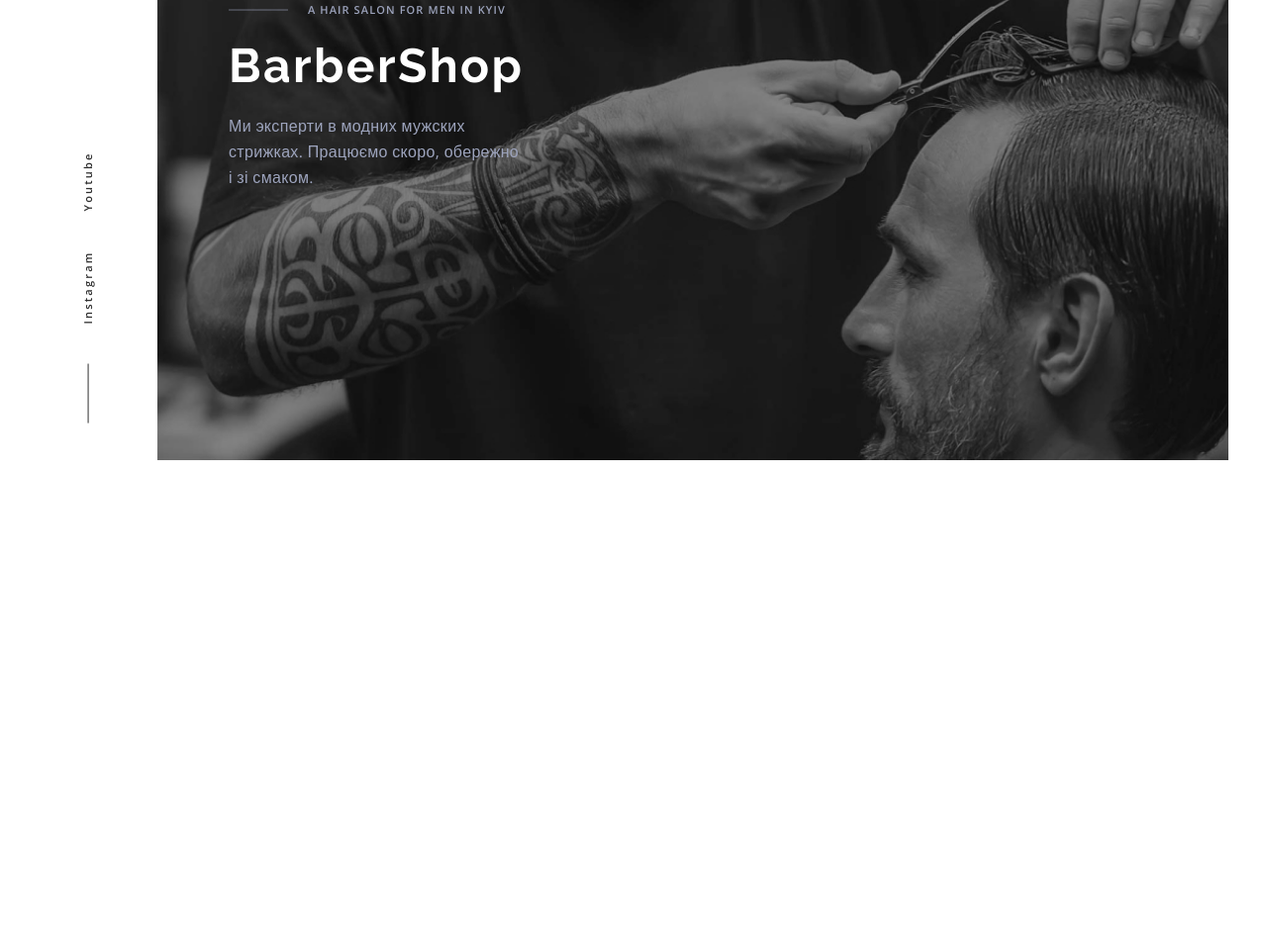
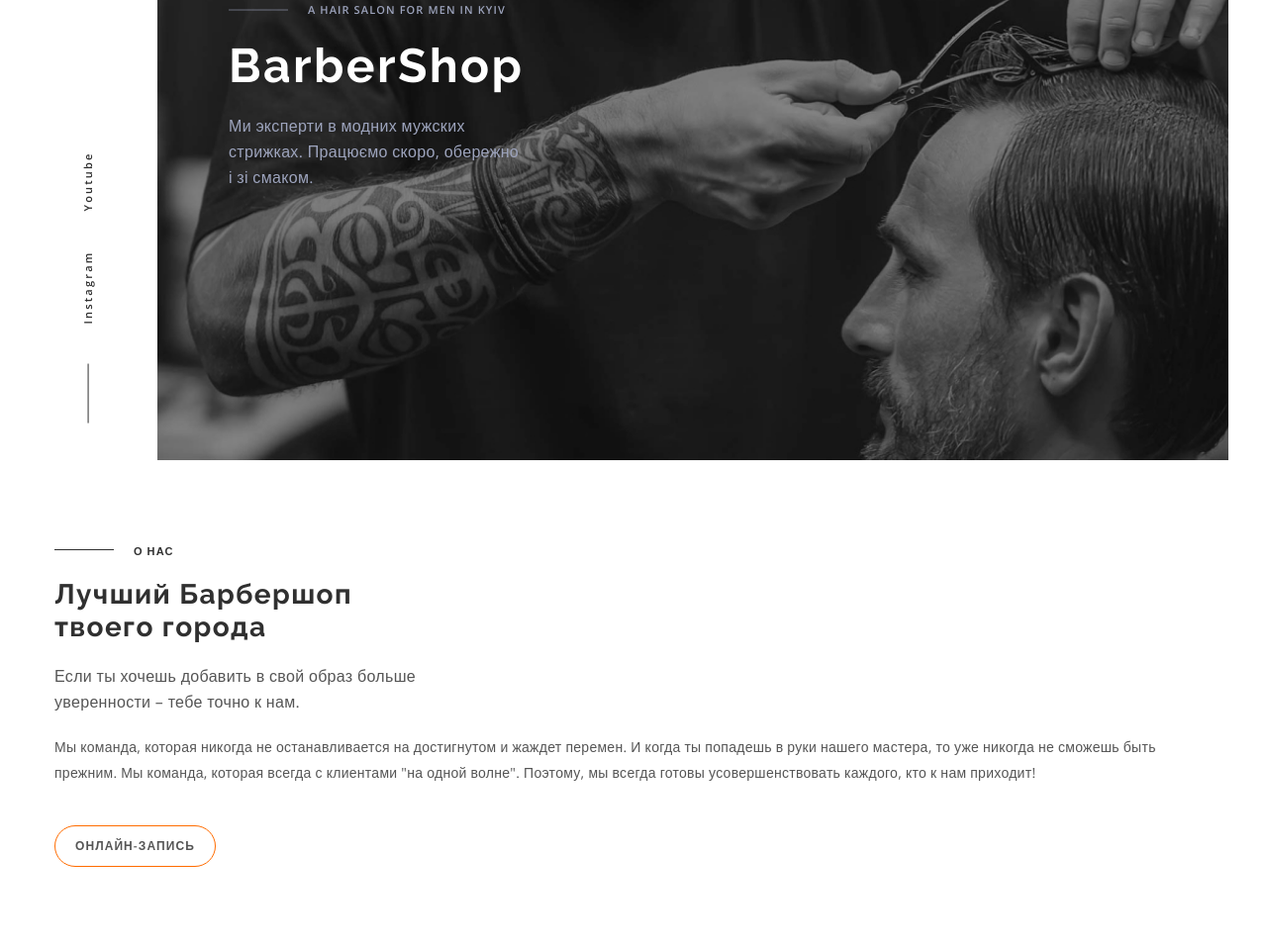
Before and after one commit to 28Rostyk/BarberShop, a plain HTML site: page index.html in a window 1280 px wide. Shown: the part 223-1183 px from the top of the page at 99% size. Before the commit the page ends 800 px from the top, so only its background shows below. Drawn offline with nearby package versions, Linux system fonts and the light colour scheme; files whose address does not match are found by name.

Commit message:
add section about mobile screen

```diff
--- a/index.html
+++ b/index.html
@@ -126,43 +126,84 @@
         </div>
       </section>
       <!-- ===========================ABOUT============================ -->
-      <!-- <section class="about section" id="about">
+      <section class="about section" id="about">
         <div class="container">
           <div class="about-left-side">
             <ul class="about-gellary list">
               <li class="about-gellery__item">
                 <picture>
-                <source srcset="./images/about/about-img-desktop1.webp 1x, ./images/about/about-img-desktop1@2x.webp 2x"
+                  <source
+                    srcset="
+                      ./images/about/about-img-desktop1.webp    1x,
+                      ./images/about/about-img-desktop1@2x.webp 2x
+                    "
                     media="(min-width: 1200px)"
-                type="image/webp"/>
-                <source srcset="./images/about/about-img-desktop1.jpg 1x, ./images/about/about-img-desktop1@2x.jpg 2x"
-                media="(min-width: 1200px)"/>
-                <source srcset="./images/about/about-img-tablet1.webp 1x, ./images/about/about-img-tablet1@2x.webp 2x"
+                    type="image/webp"
+                  />
+                  <source
+                    srcset="
+                      ./images/about/about-img-desktop1.jpg    1x,
+                      ./images/about/about-img-desktop1@2x.jpg 2x
+                    "
+                    media="(min-width: 1200px)"
+                  />
+                  <source
+                    srcset="
+                      ./images/about/about-img-tablet1.webp    1x,
+                      ./images/about/about-img-tablet1@2x.webp 2x
+                    "
                     media="(min-width: 768px)"
-                type="image/webp"/>
-                <source srcset="./images/about/about-img-tablet1.jpg 1x, ./images/about/about-img-tablet1@2x.jpg 2x"
-                media="(min-width: 768px)"/>
-                <img src="./images/about/about-img-desktop1.jpg" alt="">
+                    type="image/webp"
+                  />
+                  <source
+                    srcset="
+                      ./images/about/about-img-tablet1.jpg    1x,
+                      ./images/about/about-img-tablet1@2x.jpg 2x
+                    "
+                    media="(min-width: 768px)"
+                  />
+                  <img src="./images/about/about-img-desktop1.jpg" alt="" />
                 </picture>
               </li>
               <li class="about-gellery__item">
                 <picture>
-                <source srcset="./images/about/about-img-desktop2.webp 1x, ./images/about/about-img-desktop2@2x.webp 2x"
+                  <source
+                    srcset="
+                      ./images/about/about-img-desktop2.webp    1x,
+                      ./images/about/about-img-desktop2@2x.webp 2x
+                    "
                     media="(min-width: 1200px)"
-                type="image/webp"/>
-                <source srcset="./images/about/about-img-desktop2.jpg 1x, ./images/about/about-img-desktop2@2x.jpg 2x"
-                media="(min-width: 1200px)"/>
-                <source srcset="./images/about/about-img-tablet2.webp 1x, ./images/about/about-img-tablet2@2x.webp 2x"
+                    type="image/webp"
+                  />
+                  <source
+                    srcset="
+                      ./images/about/about-img-desktop2.jpg    1x,
+                      ./images/about/about-img-desktop2@2x.jpg 2x
+                    "
+                    media="(min-width: 1200px)"
+                  />
+                  <source
+                    srcset="
+                      ./images/about/about-img-tablet2.webp    1x,
+                      ./images/about/about-img-tablet2@2x.webp 2x
+                    "
                     media="(min-width: 768px)"
-                type="image/webp"/>
-                <source srcset="./images/about/about-img-tablet2.jpg 1x, ./images/about/about-img-tablet2@2x.jpg 2x"
-                media="(min-width: 768px)"/>
-                <img src="./images/about/about-img-desktop2.jpg" alt="">
+                    type="image/webp"
+                  />
+                  <source
+                    srcset="
+                      ./images/about/about-img-tablet2.jpg    1x,
+                      ./images/about/about-img-tablet2@2x.jpg 2x
+                    "
+                    media="(min-width: 768px)"
+                  />
+                  <img src="./images/about/about-img-desktop2.jpg" alt="" />
                 </picture>
               </li>
             </ul>
+          </div>
           <div class="about-right-side">
-                <h2 class="suptitle suptitle_theme_light">О НАС</h2>
+            <h2 class="subtitle subtitle_theme_light">О НАС</h2>
             <h3 class="title title-theme-light">Лучший Барбершоп твоего города</h3>
             <p
               class="section-description section-description-theme-light about-section-description"
@@ -178,8 +219,7 @@
           </div>
           <button type="button" class="modal-btn modal-btn-theme-light">онлайн-запись</button>
         </div>
-        </div>
-      </section> -->
+      </section>
       <!-- ==========================SERVICES=========================== -->
       <!-- <section class="services section" id="services">
         <div class="container">
--- /dev/null
+++ b/sass/layout/_about.scss
@@ -0,0 +1,70 @@
+.about-left-side {
+  display: none;
+}
+
+.subtitle_theme_light {
+  @include font(11px, 600, 15px);
+  letter-spacing: 0.1em;
+  text-transform: uppercase;
+  position: relative;
+
+  color: var(--secondary-text-color-theme-light);
+
+  &::before {
+    content: '';
+    width: 60px;
+    height: 1px;
+    position: absolute;
+    background-color: var(--secondary-text-color-theme-light);
+    top: 6px;
+    left: -80px;
+  }
+}
+
+.title-theme-light {
+  font-family: var(--secondary-font-family);
+  @include font(28px, 700, 33px);
+  letter-spacing: 0.05em;
+
+  width: 330px;
+  padding-right: 10px;
+  margin-bottom: 20px;
+
+  color: var(--secondary-text-color-theme-light);
+}
+
+.about-section-description {
+  margin-bottom: 20px;
+  max-width: 418px;
+  @include font(16px, 400, 26px);
+
+  letter-spacing: 0.02em;
+}
+
+.about-text {
+  @include font(14px, 400, 26px);
+  color: var(--primary-text-color-theme-light);
+
+  letter-spacing: 0.02em;
+
+  margin-bottom: 40px;
+}
+
+.modal-btn-theme-light {
+  background-color: transparent;
+  color: var(--primary-text-color-theme-light);
+  border: 1px solid #ff6c00;
+  border-radius: 25px;
+  padding: 12px 20px;
+  @include font(12px, 600, 16px);
+  letter-spacing: 0.09em;
+  text-transform: uppercase;
+  cursor: pointer;
+  transition: var(--transition-dur-and-func);
+
+  &:hover,
+  &:focus {
+    background-color: var(--accent-color);
+    color: var(--secondary-text-color-theme-dark);
+  }
+}
--- a/sass/layout/_hero.scss
+++ b/sass/layout/_hero.scss
@@ -8,7 +8,7 @@
   letter-spacing: 0.1em;
 }
 
-.subtitle::before {
+.subtitle_theme_dark::before {
   content: '';
   width: 60px;
   height: 1px;
@@ -34,27 +34,6 @@
   width: 306px;
   padding-right: 10px;
 }
-
-// .slider {
-//   position: relative;
-//   width: 100%;
-//   height: 400px;
-//   overflow: hidden;
-// }
-
-// .slides {
-//   display: flex;
-//   transition: transform 0.3s ease-in-out;
-// }
-
-// .slide {
-//   flex: 0 0 100%;
-// }
-
-// img {
-//   width: 100%;
-//   height: auto;
-// }
 
 .bg-container {
   display: none;
--- a/sass/layout/_page-header.scss
+++ b/sass/layout/_page-header.scss
@@ -75,6 +75,7 @@
     color: #fff;
     @include font(12px, 600, 16px);
     letter-spacing: 0.1em;
+    transition: var(--transition-dur-and-func);
 
     &:hover,
     &:focus {
@@ -91,6 +92,13 @@
     @include font(12px, 600, 16px);
     letter-spacing: 0.09em;
     text-transform: uppercase;
+    cursor: pointer;
+    transition: var(--transition-dur-and-func);
+
+    &:hover,
+    &:focus {
+      background-color: var(--accent-color);
+    }
   }
 }
 
--- a/sass/main.scss
+++ b/sass/main.scss
@@ -11,3 +11,4 @@
 
 @import './layout/page-header';
 @import './layout/hero';
+@import './layout/about';
```
Also changed, not shown: css/main.css, css/main.min.css, 2 other files. Lines whose indentation alone changed are shown as unchanged.
